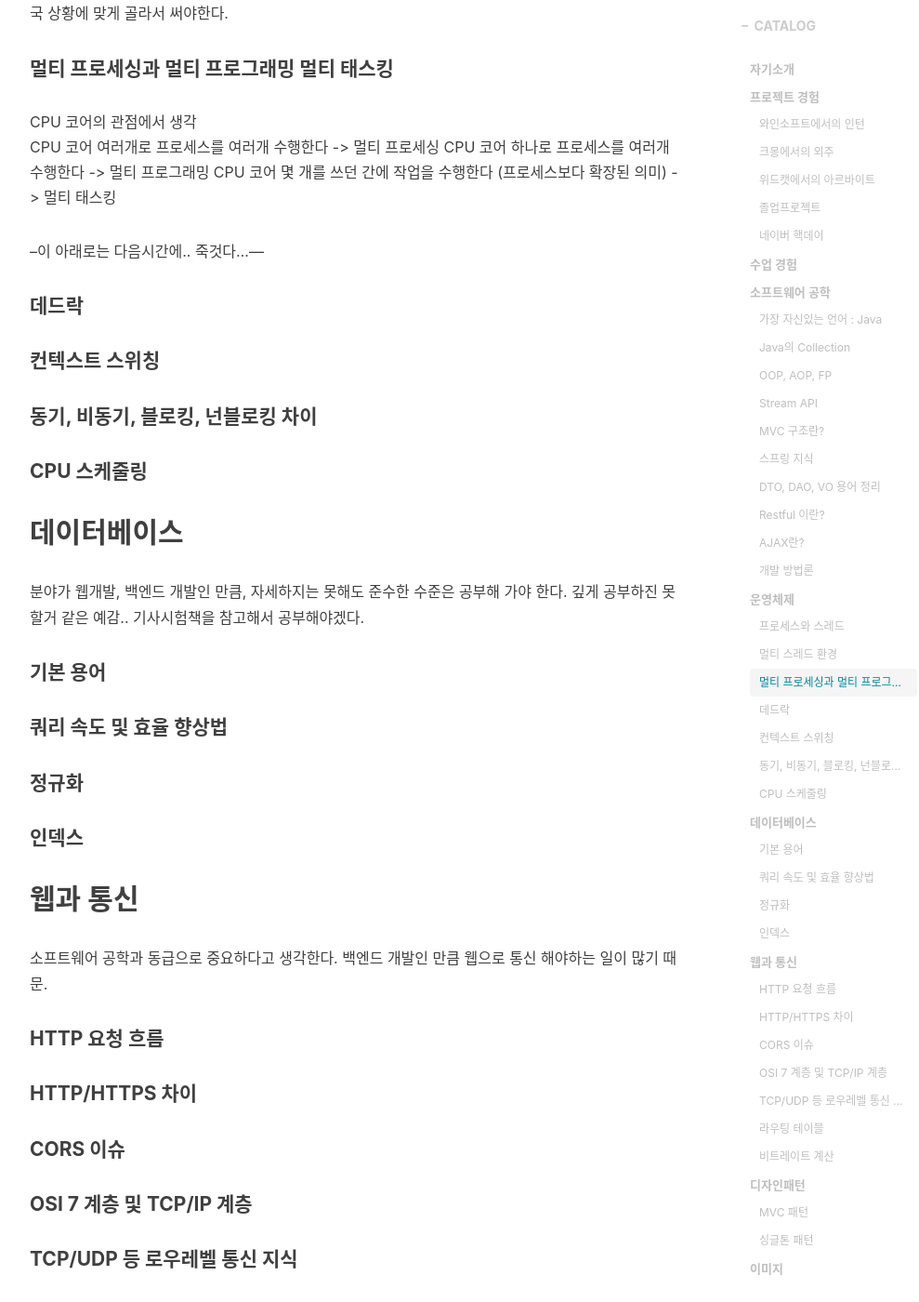
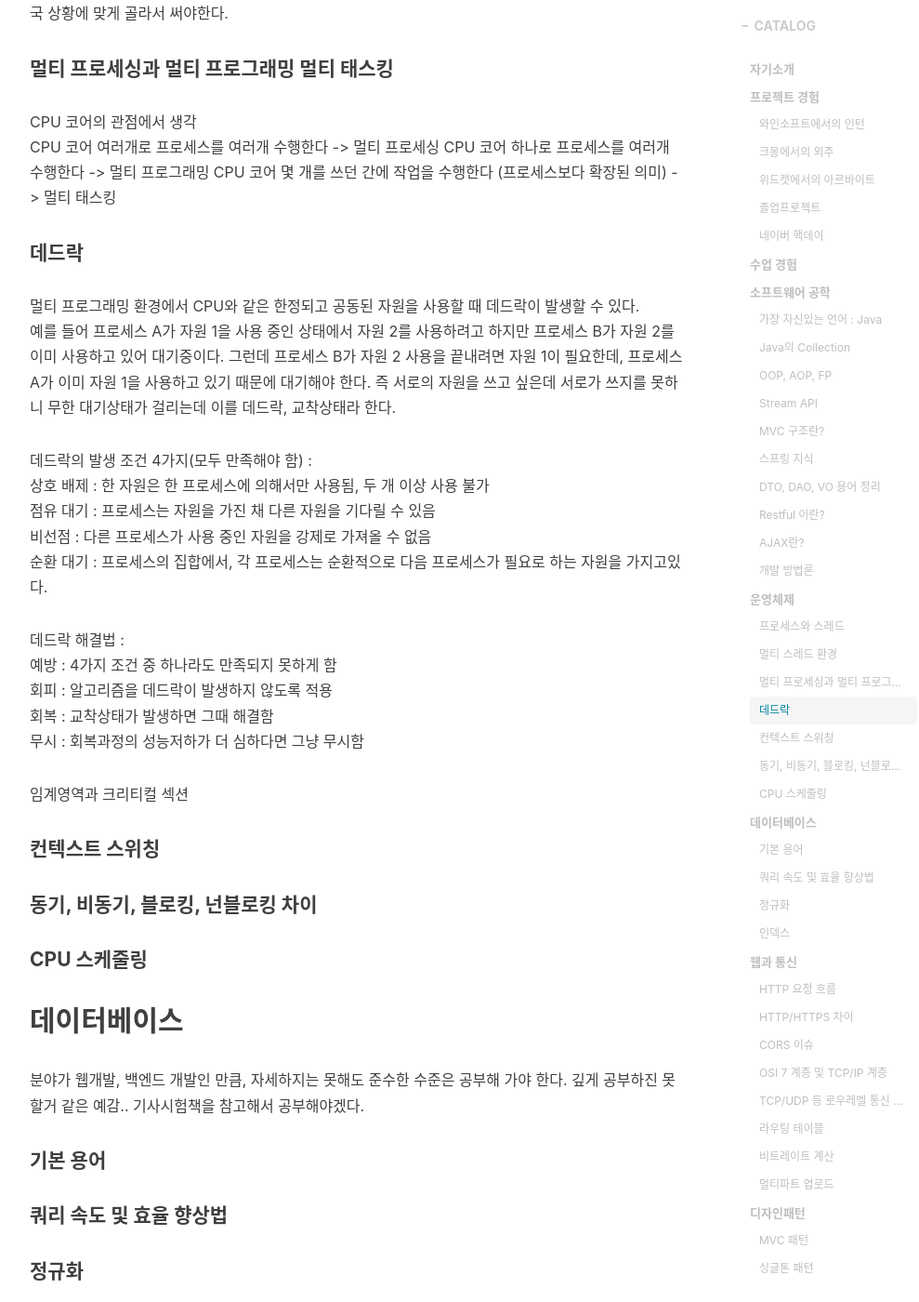
Before and after one commit to NaRDo627/NaLDo627.github.io, a Jekyll site: the page built from _posts/2019-06-03-techinterview-prepare-wm.md, in a window 1280 px wide and 1400 px high, scrolled down 14425 px. Shown: the whole window at 93% size, without its empty margins (233-1222 px from the left). Built offline with Jekyll 4.4.1, drawn with Linux system fonts in a browser that asks for light colours; nearby versions of some CDN libraries; comment, search, counter and statistics services are not loaded; some of the changed text lies outside the part shown.

Commit message:
직무 인터뷰 준비중

```diff
--- a/_posts/2019-06-03-techinterview-prepare-wm.md
+++ b/_posts/2019-06-03-techinterview-prepare-wm.md
@@ -346,9 +346,23 @@ CPU 코어 여러개로 프로세스를 여러개 수행한다 -> 멀티 프로
 CPU 코어 하나로 프로세스를 여러개 수행한다 -> 멀티 프로그래밍
 CPU 코어 몇 개를 쓰던 간에 작업을 수행한다 (프로세스보다 확장된 의미) -> 멀티 태스킹
 
---이 아래로는 다음시간에.. 죽것다...---
+#### 데드락
+멀티 프로그래밍 환경에서 CPU와 같은 한정되고 공동된 자원을 사용할 때 데드락이 발생할 수 있다.<br>
+예를 들어 프로세스 A가 자원 1을 사용 중인 상태에서 자원 2를 사용하려고 하지만 프로세스 B가 자원 2를 이미 사용하고 있어 대기중이다. 그런데 프로세스 B가 자원 2 사용을 끝내려면 자원 1이 필요한데, 프로세스 A가 이미 자원 1을 사용하고 있기 때문에 대기해야 한다. 즉 서로의 자원을 쓰고 싶은데 서로가 쓰지를 못하니 무한 대기상태가 걸리는데 이를 데드락, 교착상태라 한다.<br>
 
-#### 데드락
+데드락의 발생 조건 4가지(모두 만족해야 함) :<br>
+상호 배제 : 한 자원은 한 프로세스에 의해서만 사용됨, 두 개 이상 사용 불가<br>
+점유 대기 : 프로세스는 자원을 가진 채 다른 자원을 기다릴 수 있음<br>
+비선점 : 다른 프로세스가 사용 중인 자원을 강제로 가져올 수 없음<br>
+순환 대기 : 프로세스의 집합에서, 각 프로세스는 순환적으로 다음 프로세스가 필요로 하는 자원을 가지고있다.<br>
+
+데드락 해결법 : <br>
+예방 : 4가지 조건 중 하나라도 만족되지 못하게 함<br>
+회피 : 알고리즘을 데드락이 발생하지 않도록 적용<br>
+회복 : 교착상태가 발생하면 그때 해결함<br>
+무시 : 회복과정의 성능저하가 더 심하다면 그냥 무시함<br>
+
+임계영역과 크리티컬 섹션
 
 
 #### 컨텍스트 스위칭
@@ -388,6 +402,11 @@ CPU 코어 몇 개를 쓰던 간에 작업을 수행한다 (프로세스보다
 
 #### 비트레이트 계산
 
+#### 멀티파트 업로드
+프로젝트 당시 업로드를 어떻게 업로드했는가?
+
+
+
 ## 디자인패턴
 디자인 패턴의 정의 및 유명한 디자인 패턴 몇 가지 조사해 가면 좋을 듯 하다.
 
```
